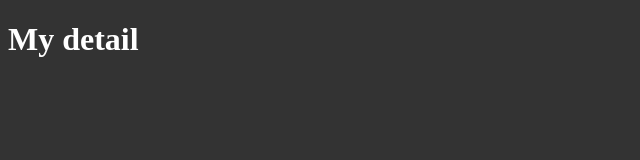
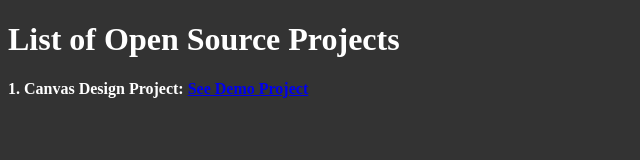
Before and after one commit to mohansingh21/mohansingh21.github.io, a plain HTML site: page index.html in a window 1280 px wide. Shown: the whole page, without its empty margins (0-640 px from the left). Drawn offline with Linux system fonts and the light colour scheme.

Commit message:
update index.html

```diff
--- a/index.html
+++ b/index.html
@@ -1,10 +1,12 @@
 <!DOCTYPE html>
 <html>
 <head>
-	<title></title>
+	<meta name="google-site-verification" content="2ooijxcanalA18vCtusrB6C9VVLCEeqaRnmceDTx6xw" />
+	<title>Mb GitHub Project</title>
 	<link rel="stylesheet" type="text/css" href="style.css">
 </head>
 <body>
-<h1>My detail</h1>
+<h1>List of Open Source Projects</h1>
+	<p><strong>1. Canvas Design Project: <a href="https://mohansingh21.github.io/canvas/">See Demo Project</a></strong></p>
 </body>
 </html>
```
